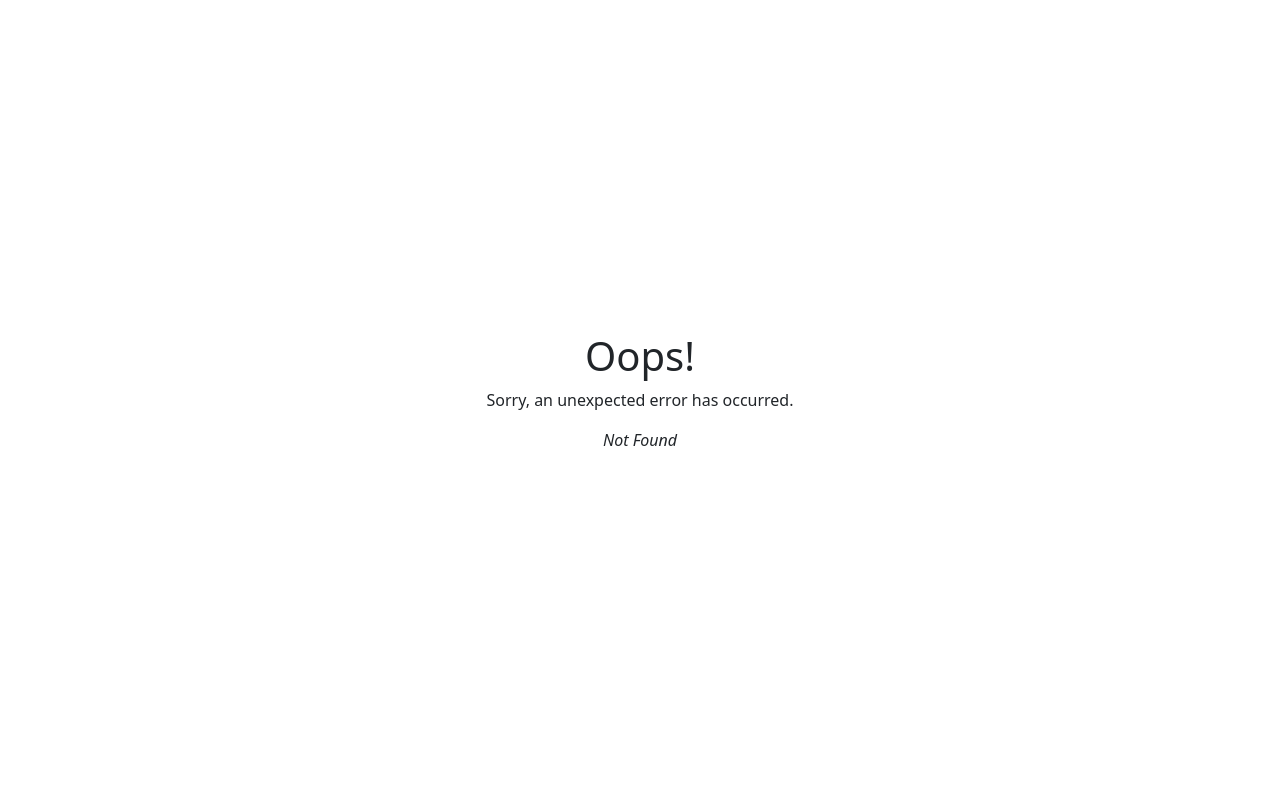
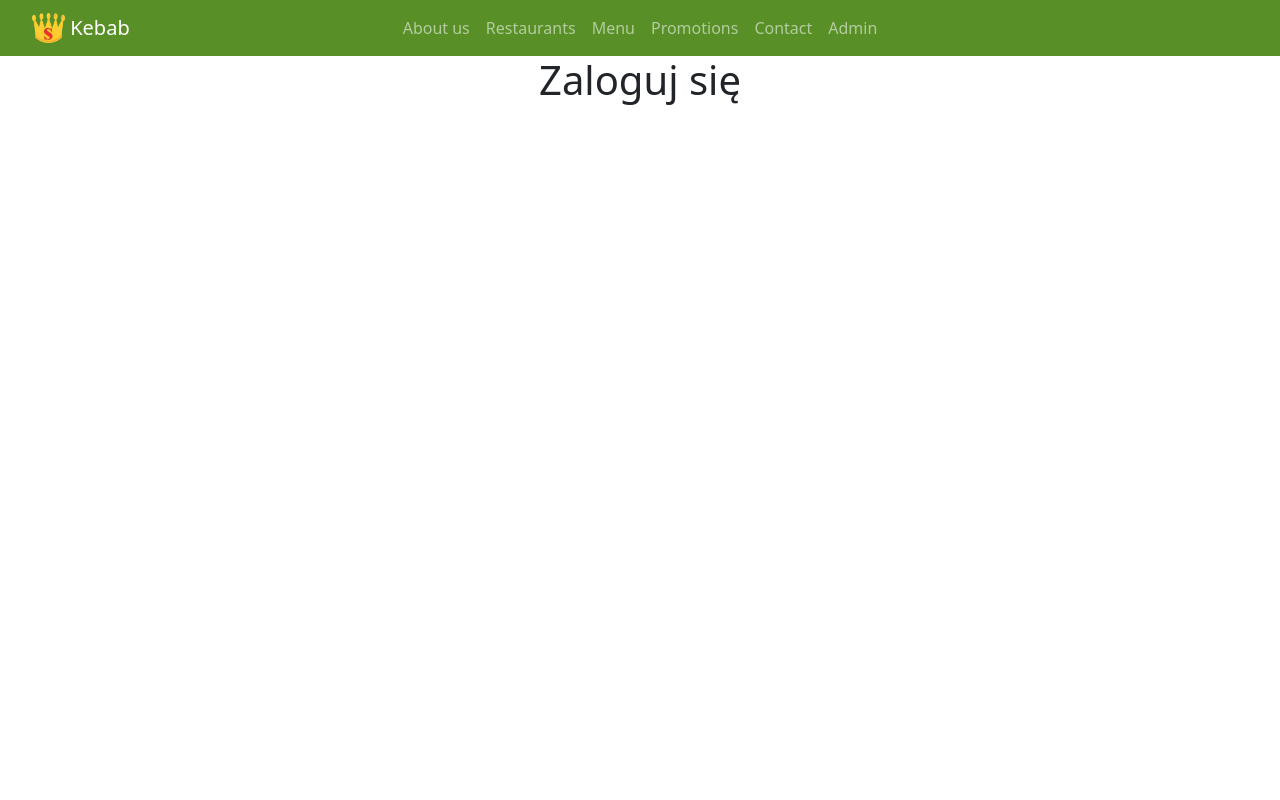
Before and after one commit to MarcinSzablak/MERN_app, a React (Vite) app in the folder client/: page /Admin in a window 1280 px wide. Before the commit this address had no page. Shown: the top 800 px of the page. Built offline with nearby package versions, Linux system fonts and the light colour scheme.

Commit message:
started working on admin.jsx

```diff
--- a/client/src/components/NavBar.jsx
+++ b/client/src/components/NavBar.jsx
@@ -5,12 +5,12 @@ import Container from 'react-bootstrap/Container';
 
 function NavBar() {
   const links = [
-    {Id:1, Name: "About us", Link: "#AboutUs"},
-    {Id:2, Name: "Restaurants", Link: "#Restaurants"},
-    {Id:3, Name: "Menu", Link: "#Menu"},
-    {Id:4, Name: "Promotions", Link: "#Promotions"},
-    {Id:5, Name: "Contact", Link: "#Contact"},
-    {Id:6, Name: "Admin", Link: "#Admin"},
+    {Id:1, Name: "About us", Link: "AboutUs"},
+    {Id:2, Name: "Restaurants", Link: "Restaurants"},
+    {Id:3, Name: "Menu", Link: "Menu"},
+    {Id:4, Name: "Promotions", Link: "Promotions"},
+    {Id:5, Name: "Contact", Link: "Contact"},
+    {Id:6, Name: "Admin", Link: "Admin"},
   ]
 
   //zmienić nazwe KebabSlider
@@ -22,7 +22,7 @@ function NavBar() {
       className='NavBar'
       data-bs-theme="dark"
     >
-        <Navbar.Brand href="#Home" className='brand-navbar'><img
+        <Navbar.Brand href="/" className='brand-navbar'><img
             alt="logo"
             src="/logo.png"
             width="33"
--- a/client/src/main.jsx
+++ b/client/src/main.jsx
@@ -2,6 +2,7 @@ import React from 'react'
 import ReactDOM from 'react-dom/client'
 import App from './routes/App.jsx'
 import ErrorPage from './routes/error-page.jsx';
+import Admin from './routes/Admin.jsx'
 import {
   createBrowserRouter,
   RouterProvider,
@@ -13,6 +14,10 @@ const router = createBrowserRouter([
     path:"/",
     element: <App/>,
     errorElement: <ErrorPage/>
+  },
+  {
+    path:"/Admin",
+    element: <Admin/>,
   }
 ])
 
--- /dev/null
+++ b/client/src/routes/Admin.css
@@ -0,0 +1,7 @@
+.admin-main{
+    width: 100%;
+    height: 100vh;
+    display: flex;
+    flex-direction: column;
+    align-items: center;
+}
--- /dev/null
+++ b/client/src/routes/Admin.jsx
@@ -0,0 +1,19 @@
+import 'bootstrap/dist/css/bootstrap.min.css';
+import NavBar from '../components/NavBar';
+import Footer from '../components/Footer';
+import './Admin.css'
+
+function Admin() {
+  return (
+    <>
+      <NavBar></NavBar>
+      <div style={{paddingTop:'56px'}}></div>
+      <div className='admin-main'>
+        <h1>Zaloguj się</h1>
+      </div>
+      <Footer></Footer>
+    </>
+  )
+}
+
+export default Admin
--- a/client/src/routes/App.jsx
+++ b/client/src/routes/App.jsx
@@ -15,7 +15,6 @@ function App() {
       <WelcomeImg></WelcomeImg>
       <AboutUsMainPage></AboutUsMainPage>
       <TopDishes></TopDishes>
-      {/* <Slider></Slider> */}
       <Footer></Footer>
 
     </>
```
